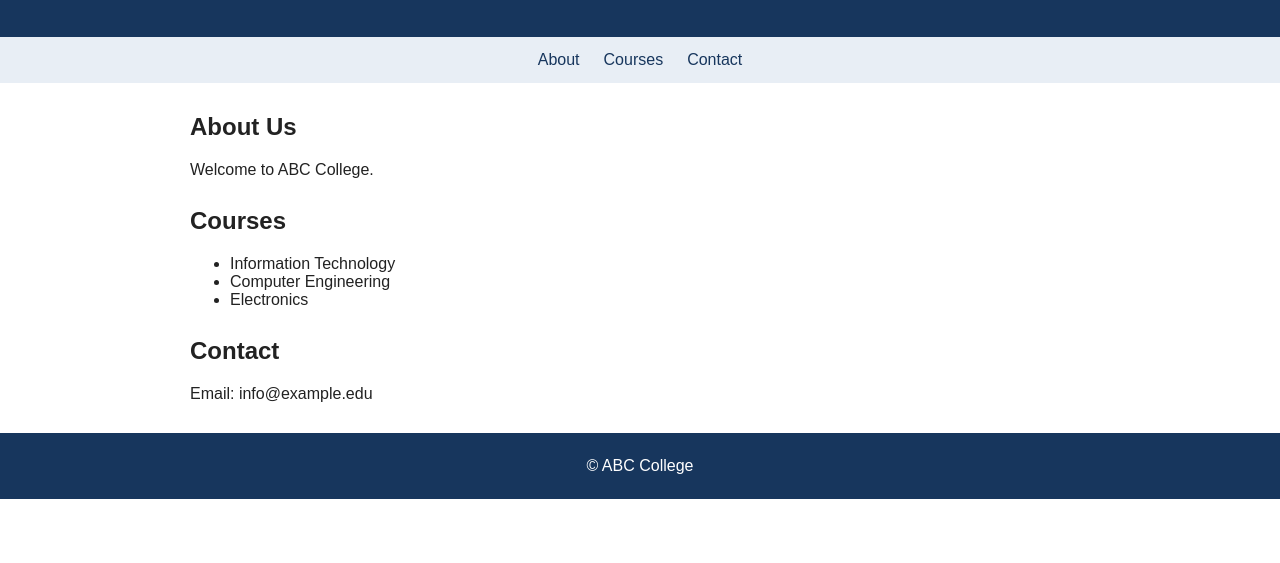
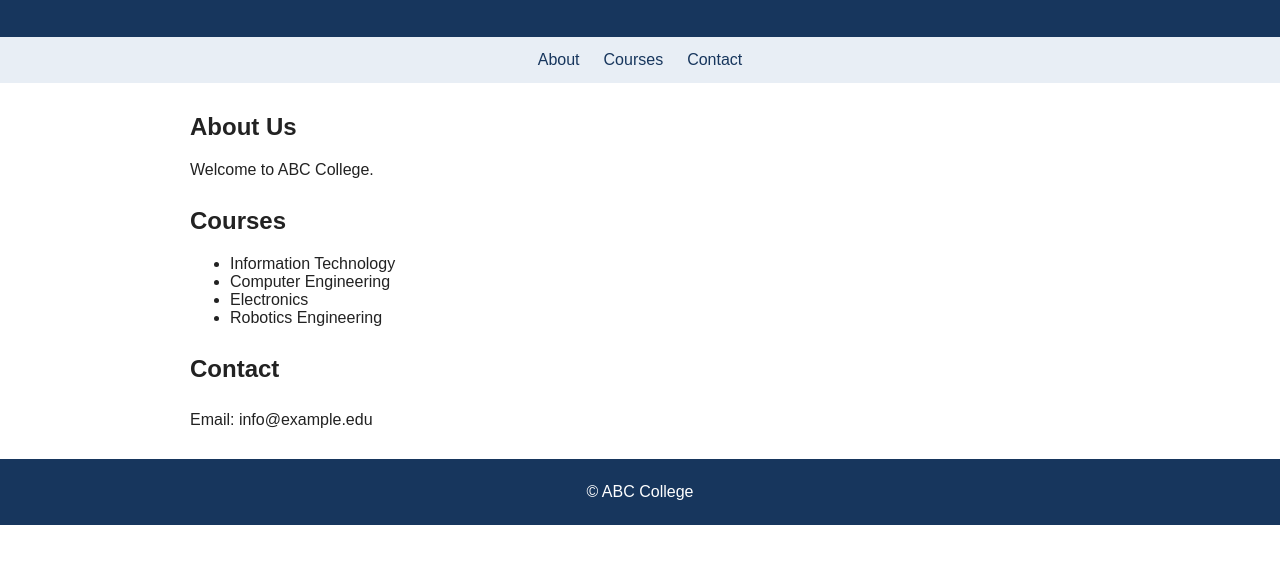
Before and after one commit to Hamza-codes-7/CollegeWebsite, a plain HTML site: page index.html in a window 1280 px wide. Shown: the part 125-688 px from the top of the page. Drawn offline with Linux system fonts and the light colour scheme.

Commit message:
Added a new course

```diff
--- a/index.html
+++ b/index.html
@@ -5,6 +5,6 @@
 <body><header><h1>ABC College</h1><p>Learning, Innovation and Excellence</p></header>
 <nav><a href="#about">About</a><a href="#courses">Courses</a><a href="#contact">Contact</a></nav>
 <main><section id="about"><h2>About Us</h2><p>Welcome to ABC College.</p></section>
-<section id="courses"><h2>Courses</h2><ul><li>Information Technology</li><li>Computer Engineering</li><li>Electronics</li></ul></section>
-<section id="contact"><h2>Contact</h2><p>Email: info@example.edu</p></section></main>
+<section id="courses"><h2>Courses</h2><ul><li>Information Technology</li><li>Computer Engineering</li><li>Electronics</li><li>Robotics Engineering</li></ul></section>
+<section id="contact"><h2>Contact</h2></section><p>Email: info@example.edu</p></section></main>
 <footer>© ABC College</footer></body></html>
```
